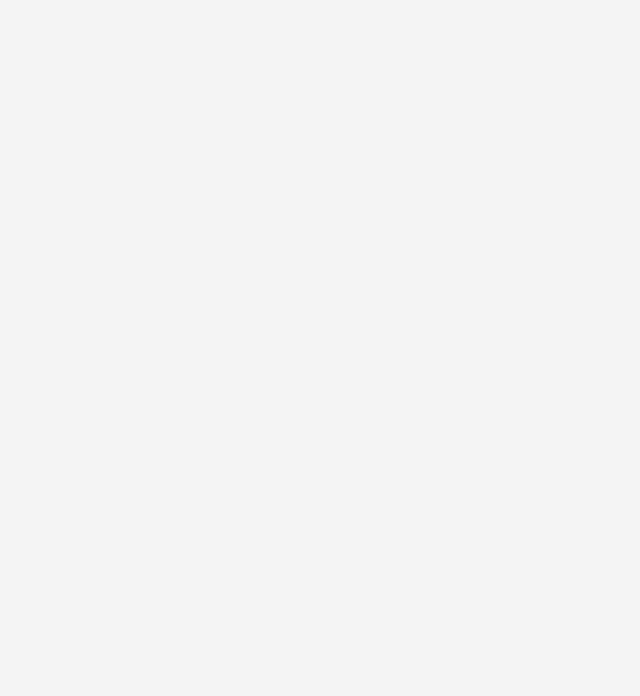
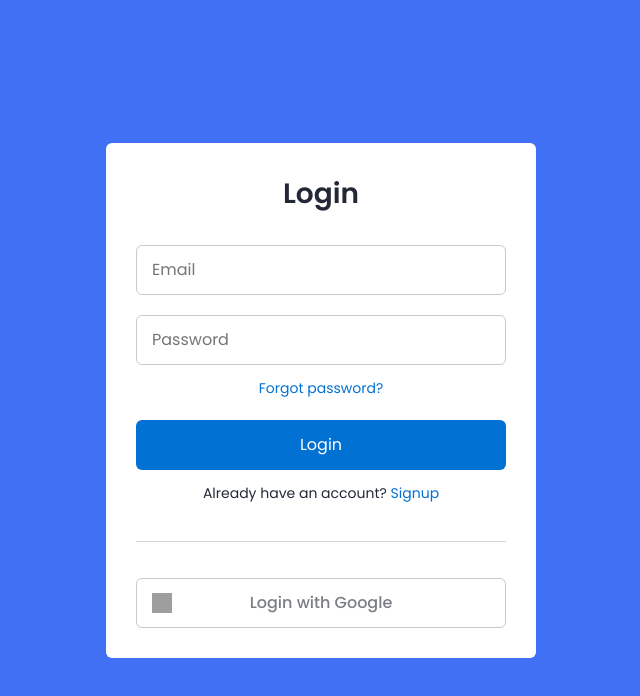
Before and after one commit to aaditya-singh-21/Institutions-and-Constitution, a React (Create React App) app in the folder Frontend/: page /Login in a window 1280 px wide. Before the commit this address had no page. Shown: the top 696 px of the page, without its empty margins (319-959 px from the left). Built offline with nearby package versions, Linux system fonts and the light colour scheme; grey boxes are pictures that could not be loaded.

Commit message:
Restored few changes

```diff
--- a/Frontend/package.json
+++ b/Frontend/package.json
@@ -12,6 +12,8 @@
     "react-flow-renderer": "^10.3.17",
     "react-router-dom": "^6.26.1",
     "react-scripts": "5.0.1",
+    "react-slick": "^0.30.2",
+    "slick-carousel": "^1.8.1",
     "web-vitals": "^2.1.4"
   },
   "scripts": {
--- a/Frontend/src/App.js
+++ b/Frontend/src/App.js
@@ -4,6 +4,7 @@ import './Home/Home.css';
 import Home from './Home/Home';
 import MoreInfo from './More Info/MoreInfo';
 import MindMap from './Mind Map/mindmap';
+import Login from './Login-Page/login';
 
 const App = () => {
     return (
@@ -12,6 +13,7 @@ const App = () => {
                 <Route path="/" element={<Home />} />
                 <Route path="/more-info" element={<MoreInfo />} />
                 <Route path="mind-map" element={<MindMap />} />
+                <Route path="Login" element={<Login />} />
             </Routes>
         </Router>
     );
--- a/Frontend/src/Home/Home.css
+++ b/Frontend/src/Home/Home.css
@@ -22,7 +22,12 @@ body {
   color: rgb(0, 0, 0);
   font-weight: bold;
 }
-
+#login{
+  color: darkgray;
+}
+.mindmap{
+  margin-left:45%;
+}
 .logo {
   background-color: #00254d;
 }
--- a/Frontend/src/Home/Home.js
+++ b/Frontend/src/Home/Home.js
@@ -3,15 +3,23 @@ import './Home.css'; // Import your CSS
 import Slider from "react-slick"; // Import react-slick slider
 import "slick-carousel/slick/slick.css"; // slick-carousel CSS
 import "slick-carousel/slick/slick-theme.css"; // slick-carousel theme CSS
-import parliamentImage from './images/parliament.jpg'; // Add your images to the /src/images/ folder
-import ambedkarImage from './images/ambedkar.jpg'; // Replace with actual image paths
-import ayyarImage from './images/ayyar.jpeg';
-import prasadImage from './images/prasad.jpg';
-import patelImage from './images/patel.jpg';
-import nehruImage from './images/nehru.jpg';
+import parliamentImage from '../images/parliament.jpg'; // Add your images to the /src/images/ folder
+import ambedkarImage from '../images/ambedkar.jpg'; // Replace with actual image paths
+import ayyarImage from '../images/ayyar.jpeg';
+import prasadImage from '../images/prasad.jpg';
+import patelImage from '../images/patel.jpg';
+import nehruImage from '../images/nehru.jpg';
 import Flipcard from './Flipcard';
+import { useNavigate } from 'react-router-dom';
+
 
 const Home = () => {
+  const navigate = useNavigate();
+
+  // Generic navigation function
+  const handleNavigation = (path) => {
+    navigate(path);
+  };
   const architects = [
     {
       name: "Dr. B.R. Ambedkar",
@@ -69,6 +77,7 @@ const Home = () => {
       {/* Header Section */}
       <header className="header">
         <div className="nav">
+        <button id="login" onClick={() => handleNavigation('/Login')}>Login</button>
           <span>HOME</span>
           <span>PARTS</span>
           <span>ABOUT US</span>
@@ -94,7 +103,7 @@ const Home = () => {
             The Constitution of India is not just a legal document; it is the foundation of our democracy.
             Understanding it helps you to know your rights, fulfill your duties, and participate meaningfully in the nation's governance.
           </p>
-          <button className="explore-btn">Explore More</button>
+          <button className="explore-btn"  onClick={() => handleNavigation('/more-info')}>Explore More</button>
         </section>
       </div>
 
@@ -144,6 +153,7 @@ const Home = () => {
         <h3>Try clicking below on Card</h3>
         <Flipcard /> {/* Add the FlipCard component */}
       </section>
+      <button className='mindmap' onClick={() => handleNavigation('/mind-map')}>Check Mind Map</button>
 
       {/* Footer Section */}
       <footer className="footer">
--- a/Frontend/src/Login-Page/login.js
+++ b/Frontend/src/Login-Page/login.js
@@ -1,25 +1,114 @@
-// Google login function
-function googleLogin() {
-    // Initialize Google API client
-    gapi.load('auth2', function() {
-      // Get the Google Auth instance
-      var auth2 = gapi.auth2.getAuthInstance({
-        client_id: 'YOUR_CLIENT_ID', // Replace with your client ID
-        scope: 'profile email'
+import React from 'react';
+import './login.css';  // Import the CSS file
+
+const Login = () => {
+  React.useEffect(() => {
+    // Load the Google API script dynamically
+    const script = document.createElement('script');
+    script.src = "https://apis.google.com/js/api.js";
+    script.onload = () => {
+      // Initialize Google API client
+      window.gapi.load('auth2', function() {
+        window.gapi.auth2.init({
+          client_id: '61556619119-2nf5h3jprq2kq2i5in3pesoogur4cb29.apps.googleusercontent.com',
+          scope: 'profile email'
+        });
       });
+    };
+    document.body.appendChild(script);
 
-      // Sign in with Google
-      auth2.signIn().then(function() {
-        // Get the user's profile information
-        var profile = auth2.currentUser.get().getBasicProfile();
-        console.log('Signed in as: ' + profile.getName());
+    return () => {
+      // Clean up the script when the component is unmounted
+      document.body.removeChild(script);
+    };
+  }, []);
 
-        // You can also get the user's email address
-        var email = profile.getEmail();
-        console.log('Email: ' + email);
+  const googleLogin = () => {
+    const auth2 = window.gapi.auth2.getAuthInstance();
+    auth2.signIn().then(function() {
+      const profile = auth2.currentUser.get().getBasicProfile();
+      console.log('Signed in as: ' + profile.getName());
+      console.log('Email: ' + profile.getEmail());
+    });
+  };
 
-        // You can now use the user's profile information to authenticate with your server
-        // or perform other actions
-      });
-    });
-  }
+  return (
+    <section className="container forms">
+      <div className="form login">
+        <div className="form-content">
+          <header>Login</header>
+          <form>
+            <div className="field input-field">
+              <input type="email" placeholder="Email" className="input" />
+            </div>
+
+            <div className="field input-field">
+              <input type="password" placeholder="Password" className="input" />
+              <i className='bx bx-hide eye-icon'></i>
+            </div>
+
+            <div className="form-link">
+              <a href="#" className="forget-pass">Forgot password?</a>
+            </div>
+
+            <div className="field button-field">
+              <button type="button" onClick={googleLogin}>Login</button>
+            </div>
+          </form>
+          <div className="form-link">
+            <span>Already have an account? <a href="#" className="link signup-link">Signup</a></span>
+          </div>
+        </div>
+
+        <div className="line"></div>
+
+        <div className="media-options">
+          <a href="#" className="field google" onClick={googleLogin}>
+            <img src="/google.jpg" alt="google-icon" className="google-img" />
+            <span>Login with Google</span>
+          </a>
+        </div>
+      </div>
+
+      {/* Signup form */}
+      <div className="form signup">
+        <div className="form-content">
+          <header>Signup</header>
+          <form>
+            <div className="field input-field">
+              <input type="email" placeholder="Email" className="input" />
+            </div>
+
+            <div className="field input-field">
+              <input type="password" placeholder="Create Password" className="input" />
+            </div>
+
+            <div className="field input-field">
+              <input type="password" placeholder="Confirm Password" className="input" />
+              <i className='bx bx-hide eye-icon'></i>
+            </div>
+
+            <div className="field button-field">
+              <button type="button">Signup</button>
+            </div>
+          </form>
+
+          <div className="form-link">
+            <span>Already have an account? <a href="#" className="link login-link">Login</a></span>
+          </div>
+        </div>
+
+        <div className="line"></div>
+
+        <div className="media-options">
+          <a href="#" className="field google" onClick={googleLogin}>
+            <img src="/google.jpg" alt="google-icon" className="google-img" />
+            <span>Continue with Google</span>
+          </a>
+        </div>
+      </div>
+    </section>
+  );
+};
+
+export default Login;
```
Also changed, not shown: 1 other file (tests, documents, lock files or other folders).
